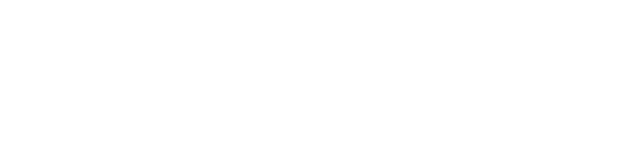
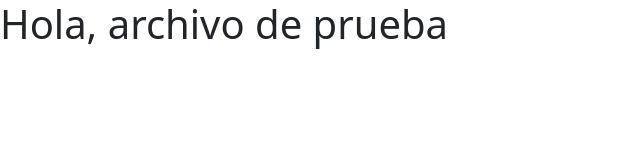
Before and after one commit to YeseniaConcha/taller-2022, a plain HTML site: page index.html in a window 1280 px wide. Shown: the whole page, without its empty margins (0-640 px from the left). Drawn offline with nearby package versions, Linux system fonts and the light colour scheme.

Commit message:
commit de index

```diff
--- a/index.html
+++ b/index.html
@@ -1,3 +1,15 @@
 <!DOCTYPE html>
 <html>
-    <head>
+
+<head>
+    <title>mi pagina</title>
+</head>
+
+<body>
+
+    <h1>Hola, archivo de prueba</h1>
+    <link href="https://cdn.jsdelivr.net/npm/bootstrap@5.1.3/dist/css/bootstrap.min.css" rel="stylesheet" integrity="sha384-1BmE4kWBq78iYhFldvKuhfTAU6auU8tT94WrHftjDbrCEXSU1oBoqyl2QvZ6jIW3" crossorigin="anonymous">
+
+</body>
+
+</html>
```
